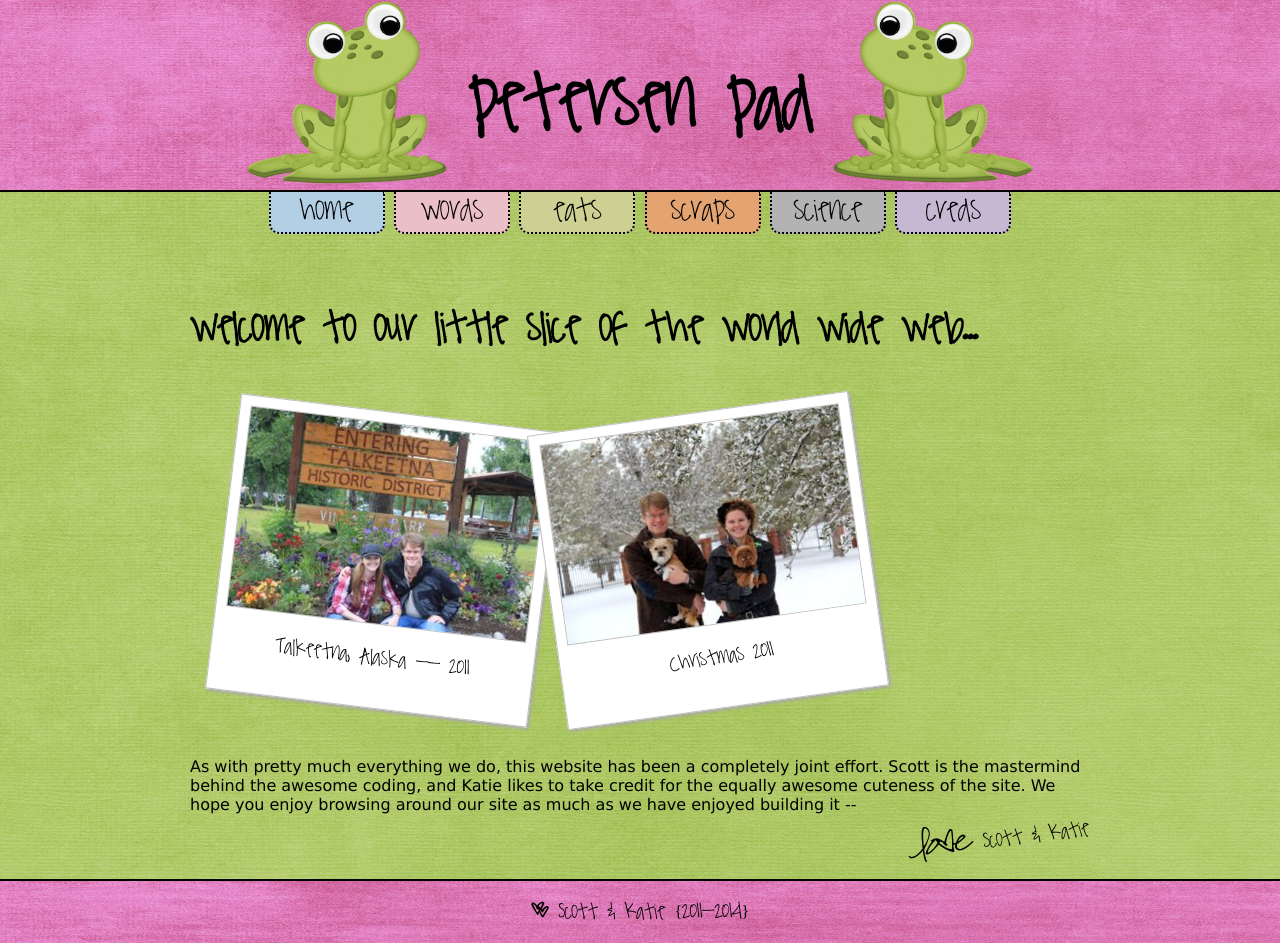
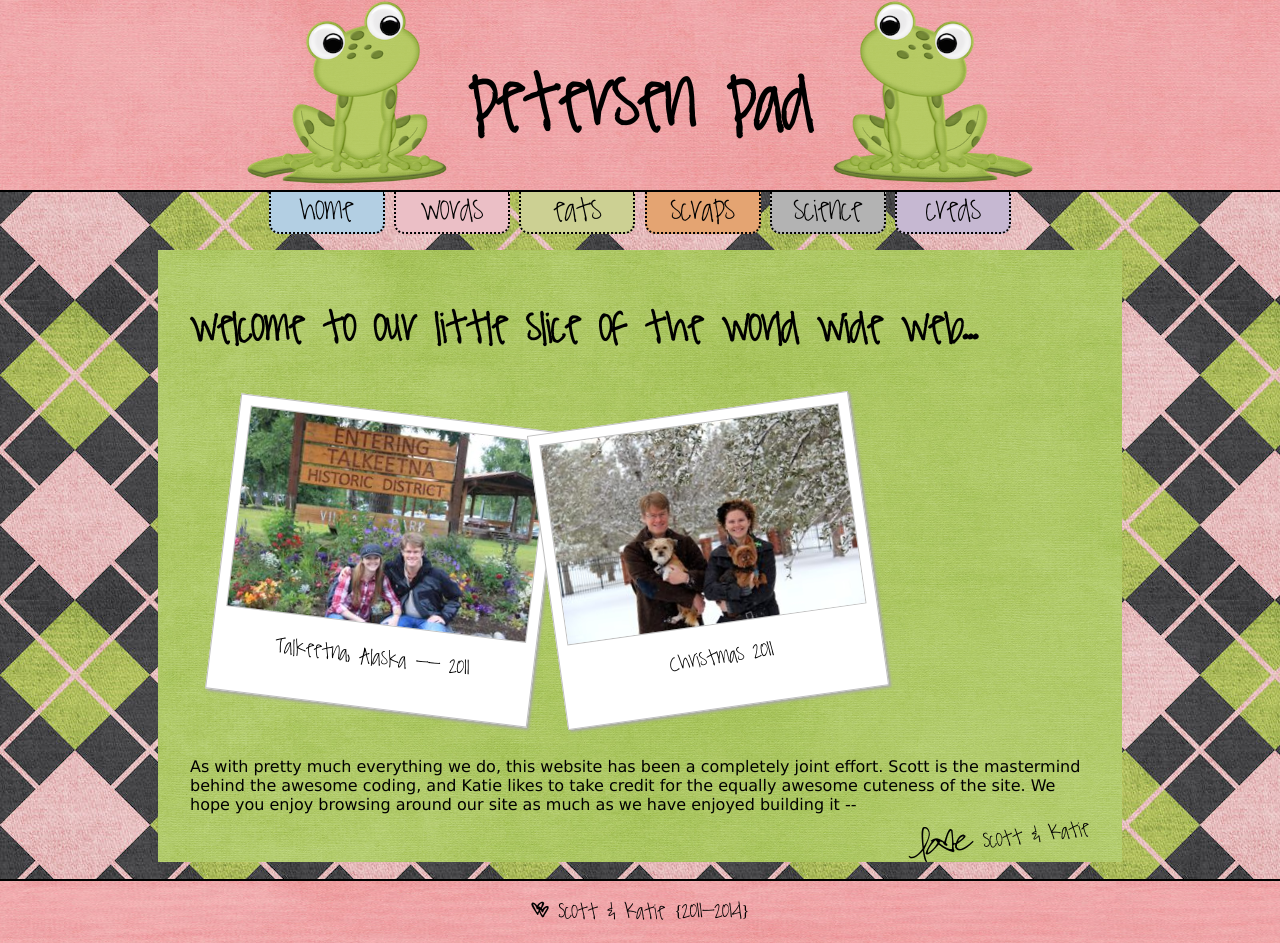
Before and after one commit to kpetersen/kpetersen.github.io, a Jekyll site: the page built from index.html, in a window 1280 px wide. Built offline with Jekyll 4.4.1, drawn with Linux system fonts in a browser that asks for light colours.

Commit message:
Switch out backgrounds for lighter pink + argyle

```diff
--- a/css/screen.css
+++ b/css/screen.css
@@ -16,13 +16,6 @@ html {
 }
 
 body {
-  background-image: url("/images/green-paper.jpg");
-  background-repeat: no-repeat;
-  background-attachment: fixed;
-  background-size: 100% 100%;
-  -webkit-background-size: 100% 100%;
-  -moz-background-size: 100% 100%;
-
   margin: 0;
   padding: 0;
   position: relative;
@@ -67,7 +60,7 @@ a:hover, a:active {
 }
 #header_bar {
   border-bottom: 2px solid #000;
-  background-image: url("/images/bright-pink-paper.jpg");
+  background-image: url("/images/pink-paper.jpg");
   background-repeat: no-repeat;
   background-size: 100% 100%;
   text-align: center;
@@ -164,6 +157,23 @@ h2 {
   margin-bottom: 1em;
 }
 
+/* central backgrounds */
+#main {
+  background-image: url("/images/green-paper.jpg");
+  background-repeat: no-repeat;
+  background-attachment: fixed;
+  background-size: 100% 100%;
+  -webkit-background-size: 100% 100%;
+  -moz-background-size: 100% 100%;
+}
+#wrapper {
+  background-image: url("/images/argyle-paper.jpg");
+  background-repeat: repeat;
+  background-attachment: scroll;
+
+}
+
+
 #photos {
   padding: 2em 2em;
   margin-bottom: 1em;
@@ -228,7 +238,7 @@ h2 {
   text-align: center;
   font-family: ambre;
   padding-top: 2px;
-  background-image: url("/images/bright-pink-paper.jpg");
+  background-image: url("/images/pink-paper.jpg");
   background-repeat: no-repeat;
   background-size: 100% 100%;
   border-top: 2px solid black;
```
Also changed, not shown: images/bright-pink-paper.jpg (deleted).
